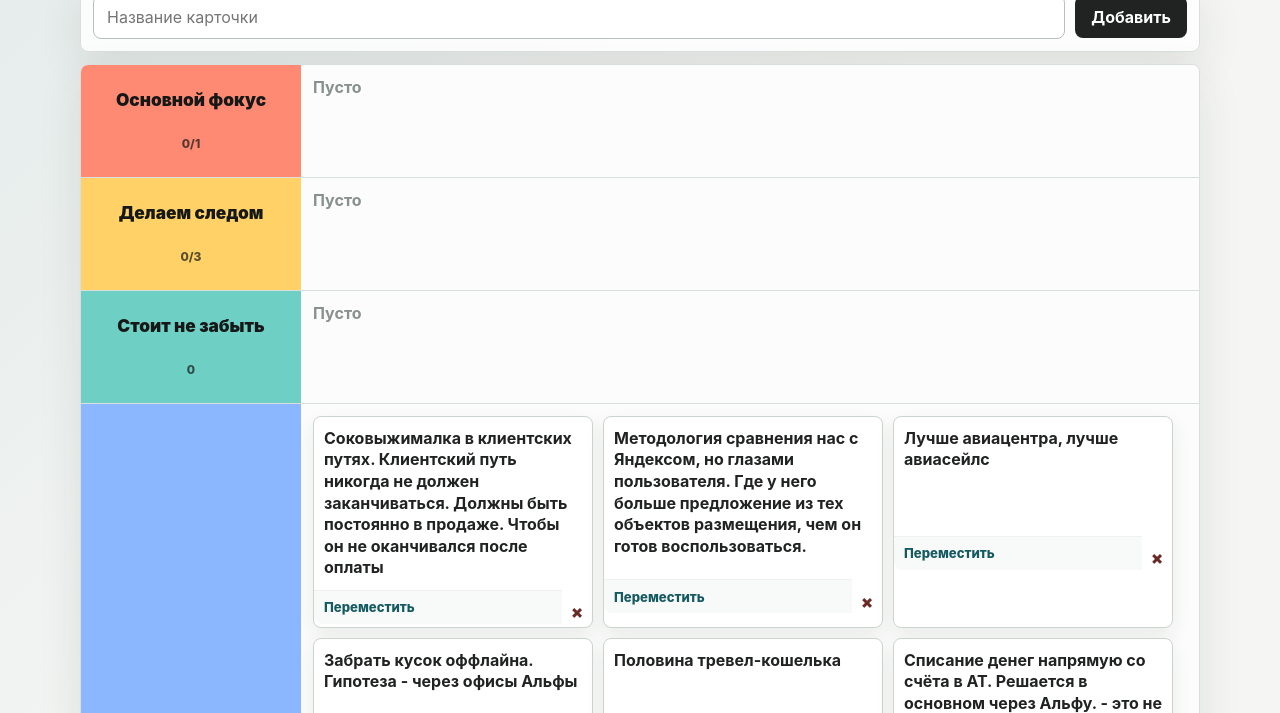
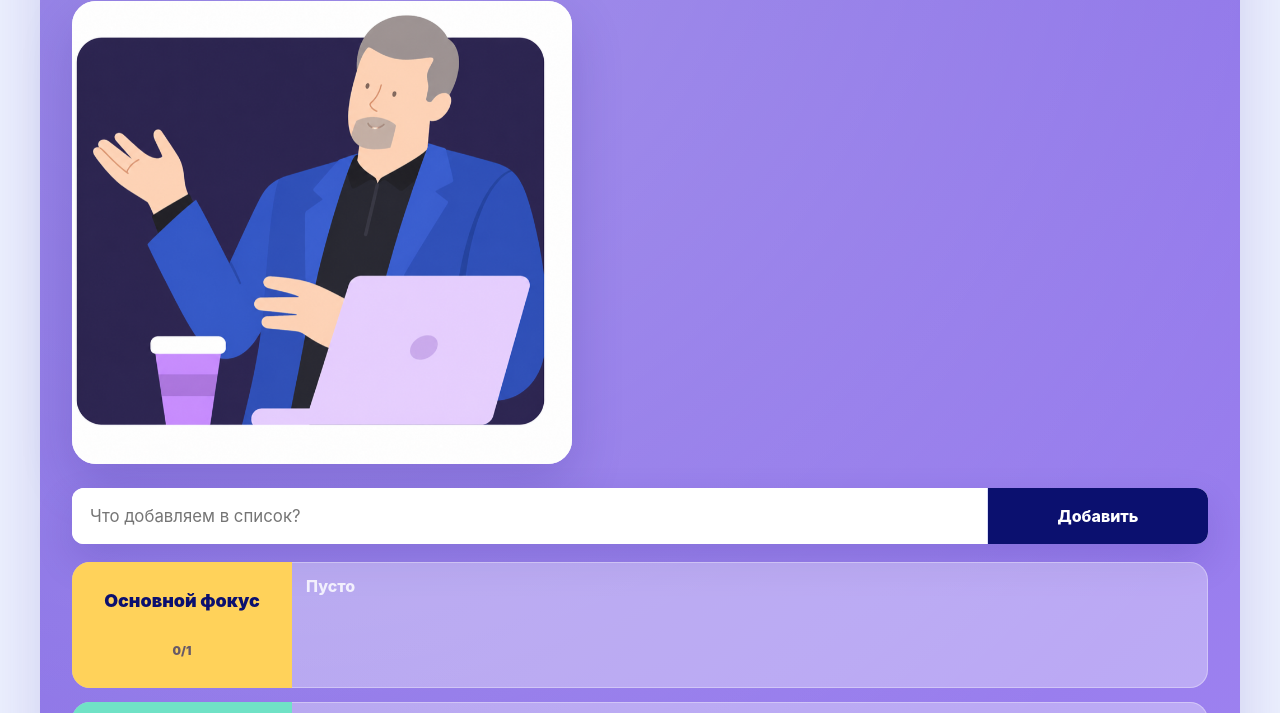
Before and after one commit to snaxser-sudo/tir-list, a plain HTML site: page index.html in a window 1280 px wide. Shown: the part 129-842 px from the top of the page. Drawn offline with Linux system fonts and the light colour scheme.

Commit message:
Apply travel-style redesign

```diff
--- a/index.html
+++ b/index.html
@@ -5,14 +5,14 @@
     <meta name="viewport" content="width=device-width, initial-scale=1">
     <meta name="robots" content="noindex, nofollow, noarchive, nosnippet, noimageindex">
     <meta name="googlebot" content="noindex, nofollow, noarchive, nosnippet, noimageindex">
-    <title>Tier List</title>
+    <title>Приоритеты</title>
     <link rel="stylesheet" href="styles.css">
   </head>
   <body>
     <main class="app-shell">
       <header class="app-header">
         <div>
-          <h1>Tier List</h1>
+          <h1>Приоритеты на Q2</h1>
         </div>
         <div class="header-actions">
           <button class="button button-secondary" id="reset-button" type="button">Сбросить</button>
@@ -20,10 +20,14 @@
         </div>
       </header>
 
+      <section class="hero-illustration" aria-label="Иллюстрация">
+        <img src="hero.png" alt="" loading="eager">
+      </section>
+
       <section class="toolbar" aria-label="Панель карточек">
         <form class="add-form" id="add-form" autocomplete="off">
           <label class="sr-only" for="item-title">Название карточки</label>
-          <input id="item-title" name="title" maxlength="500" placeholder="Название карточки">
+          <input id="item-title" name="title" maxlength="500" placeholder="Что добавляем в список?">
           <button class="button button-dark" type="submit">Добавить</button>
         </form>
       </section>
--- a/styles.css
+++ b/styles.css
@@ -1,17 +1,23 @@
 :root {
   color-scheme: light;
-  --bg: #f5f6f4;
-  --panel: #ffffff;
-  --panel-soft: #f0f3f2;
-  --text: #202322;
-  --muted: #646b68;
-  --line: #d9dfdc;
-  --line-strong: #b7c0bc;
-  --danger: #b8332f;
-  --danger-soft: #fff1ef;
-  --focus: #156e75;
-  --shadow: 0 16px 44px rgba(37, 45, 41, 0.1);
-  --radius: 8px;
+  --bg: #eef2ff;
+  --panel: #f4f5ff;
+  --panel-soft: rgba(255, 255, 255, 0.2);
+  --text: #0b106f;
+  --muted: #6f75a5;
+  --line: rgba(255, 255, 255, 0.46);
+  --line-strong: #c9cdf5;
+  --danger: #df3d5d;
+  --danger-soft: #fff0f5;
+  --focus: #1d8cff;
+  --shadow: 0 24px 70px rgba(67, 49, 170, 0.2);
+  --radius: 18px;
+  --navy: #0b106f;
+  --violet: #8262ef;
+  --violet-soft: #a98df3;
+  --green: #18bf6b;
+  --blue: #2fb0ff;
+  --orange: #ff7a00;
 }
 
 * {
@@ -21,10 +27,7 @@
 body {
   min-height: 100vh;
   margin: 0;
-  background:
-    linear-gradient(135deg, rgba(21, 110, 117, 0.08), transparent 34%),
-    linear-gradient(315deg, rgba(194, 80, 57, 0.08), transparent 30%),
-    var(--bg);
+  background: var(--bg);
   color: var(--text);
   font-family:
     Inter, ui-sans-serif, system-ui, -apple-system, BlinkMacSystemFont,
@@ -42,23 +45,30 @@ button {
 }
 
 .app-shell {
-  width: min(1120px, calc(100% - 32px));
-  margin: 0 auto;
-  padding: 32px 0;
+  width: min(1200px, calc(100% - 28px));
+  margin: 4px auto 24px;
+  border-radius: 0 0 24px 24px;
+  padding: 46px 32px 34px;
+  background:
+    radial-gradient(circle at 22% 0%, rgba(255, 255, 255, 0.26), transparent 34%),
+    linear-gradient(140deg, #7b64df 0%, #9f83f1 48%, #8c6bea 100%);
+  box-shadow: var(--shadow);
 }
 
 .app-header {
   display: flex;
-  align-items: flex-end;
+  align-items: flex-start;
   justify-content: space-between;
-  gap: 20px;
-  margin-bottom: 18px;
+  gap: 22px;
+  margin-bottom: 22px;
 }
 
 h1 {
   margin: 0;
-  font-size: clamp(2.1rem, 5vw, 4rem);
-  line-height: 0.95;
+  color: #fff;
+  font-size: clamp(2.25rem, 4.5vw, 4.35rem);
+  font-weight: 900;
+  line-height: 1;
   letter-spacing: 0;
 }
 
@@ -69,28 +79,49 @@ h1 {
   gap: 10px;
 }
 
+.hero-illustration {
+  width: min(500px, 100%);
+  margin: 0 0 24px;
+  border-radius: 24px;
+  overflow: hidden;
+  background:
+    linear-gradient(140deg, rgba(255, 255, 255, 0.9), rgba(244, 245, 255, 0.72)),
+    #f4f5ff;
+  box-shadow: 0 20px 52px rgba(40, 26, 129, 0.2);
+}
+
+.hero-illustration img {
+  display: block;
+  width: 100%;
+  aspect-ratio: 1.08;
+  object-fit: cover;
+}
+
 .toolbar {
-  margin-bottom: 12px;
-  padding: 12px;
-  border: 1px solid var(--line);
-  border-radius: var(--radius);
-  background: rgba(255, 255, 255, 0.82);
-  box-shadow: var(--shadow);
+  margin-bottom: 18px;
+  padding: 0;
+  border: 0;
+  border-radius: 12px;
+  background: #fff;
+  box-shadow: 0 16px 38px rgba(40, 26, 129, 0.16);
 }
 
 .add-form {
   width: 100%;
+  gap: 0;
 }
 
 .add-form input {
   min-width: 0;
   flex: 1;
-  height: 44px;
-  border: 1px solid var(--line-strong);
-  border-radius: var(--radius);
-  padding: 0 13px;
+  height: 56px;
+  border: 0;
+  border-right: 1px solid #d9dcf8;
+  border-radius: 12px 0 0 12px;
+  padding: 0 18px;
   background: #fff;
   color: var(--text);
+  font-size: 1.05rem;
 }
 
 .add-form input:focus {
@@ -99,11 +130,11 @@ h1 {
 }
 
 .button {
-  min-height: 42px;
-  border: 1px solid transparent;
-  border-radius: var(--radius);
-  padding: 0 15px;
-  font-weight: 750;
+  min-height: 56px;
+  border: 2px solid rgba(255, 255, 255, 0.86);
+  border-radius: 12px;
+  padding: 0 18px;
+  font-weight: 850;
   color: var(--text);
   background: var(--panel);
   transition:
@@ -123,28 +154,32 @@ h1 {
 }
 
 .button-primary {
-  background: #156e75;
+  background: var(--green);
   color: #fff;
 }
 
 .button-secondary {
-  border-color: var(--line-strong);
+  background: var(--blue);
+  color: #fff;
 }
 
 .button-dark {
-  background: #202322;
+  min-width: 220px;
+  border-radius: 0 12px 12px 0;
+  border-color: transparent;
+  background: var(--navy);
   color: #fff;
 }
 
 .status {
-  min-height: 42px;
-  margin: 12px 0;
-  border: 1px solid #a9c5c3;
-  border-radius: var(--radius);
-  padding: 10px 12px;
-  background: #edf8f7;
-  color: #155a60;
-  font-weight: 700;
+  min-height: 48px;
+  margin: 16px 0;
+  border: 0;
+  border-radius: 12px;
+  padding: 13px 16px;
+  background: rgba(255, 255, 255, 0.92);
+  color: var(--navy);
+  font-weight: 850;
 }
 
 .status[data-type="error"] {
@@ -154,18 +189,23 @@ h1 {
 }
 
 .tier-board {
-  overflow: hidden;
-  border: 1px solid var(--line);
-  border-radius: var(--radius);
-  background: var(--panel);
-  box-shadow: var(--shadow);
+  display: grid;
+  gap: 14px;
+  overflow: visible;
+  border: 0;
+  border-radius: 0;
+  background: transparent;
+  box-shadow: none;
 }
 
 .tier-row {
   display: grid;
   grid-template-columns: 220px minmax(0, 1fr);
-  min-height: 112px;
-  border-bottom: 1px solid var(--line);
+  min-height: 126px;
+  border: 0;
+  border-radius: 18px;
+  background: rgba(255, 255, 255, 0.24);
+  box-shadow: inset 0 0 0 1px rgba(255, 255, 255, 0.32);
 }
 
 .tier-row:last-child {
@@ -175,73 +215,75 @@ h1 {
 .tier-label {
   display: grid;
   place-items: center;
-  padding: 14px;
-  color: #161817;
-  font-size: 1.08rem;
+  padding: 18px;
+  color: var(--navy);
+  font-size: 1.12rem;
   font-weight: 900;
   line-height: 1.15;
   text-align: center;
+  border-radius: 18px 0 0 18px;
 }
 
 .tier-label small {
   display: block;
-  margin-top: 4px;
-  color: rgba(22, 24, 23, 0.72);
+  margin-top: 8px;
+  color: rgba(11, 16, 111, 0.62);
   font-size: 0.75rem;
-  font-weight: 800;
+  font-weight: 900;
 }
 
 .tier-S .tier-label {
-  background: #ff8a74;
+  background: #ffd25a;
 }
 
 .tier-A .tier-label {
-  background: #ffd166;
+  background: #70e2c6;
 }
 
 .tier-B .tier-label {
-  background: #6ed0c4;
+  background: #bbd7ff;
 }
 
 .tier-C .tier-label {
-  background: #8ab7ff;
+  background: #e6e8ff;
 }
 
 .items-zone {
   display: flex;
   flex-wrap: wrap;
   align-content: flex-start;
-  gap: 10px;
-  min-height: 112px;
-  padding: 12px;
-  background: #fbfcfb;
+  gap: 12px;
+  min-height: 126px;
+  padding: 14px;
+  border-radius: 0 18px 18px 0;
+  background: rgba(255, 255, 255, 0.12);
   transition:
     background-color 160ms ease,
     box-shadow 160ms ease;
 }
 
 .items-zone.is-over {
-  background: #eef9f7;
-  box-shadow: inset 0 0 0 2px #6ed0c4;
+  background: rgba(255, 255, 255, 0.28);
+  box-shadow: inset 0 0 0 2px #fff;
 }
 
 .empty-tier {
   align-self: center;
   margin: 0;
-  color: #89918d;
-  font-weight: 700;
+  color: rgba(255, 255, 255, 0.82);
+  font-weight: 850;
 }
 
 .item-card {
   display: grid;
   grid-template-columns: minmax(104px, 1fr) 30px;
   align-items: start;
-  width: min(280px, 100%);
+  width: min(300px, 100%);
   min-height: 46px;
-  border: 1px solid #ccd4d0;
-  border-radius: var(--radius);
-  background: #fff;
-  box-shadow: 0 8px 20px rgba(37, 45, 41, 0.08);
+  border: 0;
+  border-radius: 18px;
+  background: #f4f5ff;
+  box-shadow: 0 14px 30px rgba(42, 25, 129, 0.18);
 }
 
 .item-card[draggable="true"] {
@@ -258,12 +300,12 @@ h1 {
   min-width: 0;
   min-height: 44px;
   border: 0;
-  border-radius: var(--radius) var(--radius) 0 0;
-  padding: 11px 10px;
+  border-radius: 18px 18px 0 0;
+  padding: 16px 16px 12px;
   background: transparent;
-  color: var(--text);
-  font-weight: 750;
-  line-height: 1.35;
+  color: var(--navy);
+  font-weight: 850;
+  line-height: 1.32;
   overflow: hidden;
   overflow-wrap: anywhere;
   resize: none;
@@ -286,30 +328,30 @@ h1 {
   height: 30px;
   border: 0;
   border-radius: 50%;
-  margin-top: 7px;
-  margin-right: 7px;
+  margin-top: 4px;
+  margin-right: 8px;
   background: transparent;
-  color: #6b2925;
+  color: var(--danger);
   font-size: 1.1rem;
   font-weight: 900;
 }
 
 .move-card {
-  min-height: 34px;
+  min-height: 42px;
   border: 0;
-  border-top: 1px solid #eef1ef;
-  border-radius: 0 0 0 var(--radius);
-  padding: 0 10px;
-  background: #f8faf9;
-  color: #155a60;
-  font-size: 0.82rem;
-  font-weight: 850;
-  text-align: left;
+  border-top: 2px dashed rgba(130, 98, 239, 0.28);
+  border-radius: 0 0 0 18px;
+  padding: 0 16px;
+  background: #f4f5ff;
+  color: var(--navy);
+  font-size: 0.9rem;
+  font-weight: 900;
+  text-align: center;
 }
 
 .move-card:hover,
 .move-card:focus-visible {
-  background: #edf8f7;
+  background: #e6e8ff;
   outline: none;
 }
 
@@ -335,16 +377,16 @@ h1 {
   display: none;
   align-items: flex-end;
   padding: 12px;
-  background: rgba(22, 24, 23, 0.36);
+  background: rgba(17, 13, 70, 0.42);
 }
 
 .move-panel {
   width: 100%;
-  border-radius: var(--radius);
-  border: 1px solid var(--line);
-  padding: 14px;
-  background: #fff;
-  box-shadow: 0 22px 60px rgba(22, 24, 23, 0.24);
+  border-radius: 18px;
+  border: 1px solid rgba(255, 255, 255, 0.72);
+  padding: 16px;
+  background: #f4f5ff;
+  box-shadow: 0 22px 60px rgba(17, 13, 70, 0.32);
 }
 
 .move-panel h2 {
@@ -357,7 +399,7 @@ h1 {
   max-height: 92px;
   overflow: auto;
   margin: 8px 0 12px;
-  color: var(--muted);
+  color: var(--navy);
   line-height: 1.35;
 }
 
@@ -369,16 +411,16 @@ h1 {
 .move-option,
 .move-secondary {
   width: 100%;
-  min-height: 44px;
-  border-radius: var(--radius);
+  min-height: 48px;
+  border-radius: 12px;
   padding: 10px 12px;
-  font-weight: 800;
+  font-weight: 900;
 }
 
 .move-option {
-  border: 1px solid var(--line-strong);
-  background: #f9fbfa;
-  color: var(--text);
+  border: 0;
+  background: #fff;
+  color: var(--navy);
   text-align: left;
 }
 
@@ -390,15 +432,16 @@ h1 {
 
 .move-secondary {
   margin-top: 8px;
-  border: 1px solid var(--line);
+  border: 1px solid var(--line-strong);
   background: #fff;
-  color: var(--text);
+  color: var(--navy);
 }
 
 @media (max-width: 720px) {
   .app-shell {
-    width: min(100% - 20px, 1120px);
-    padding: 18px 0;
+    width: min(100% - 12px, 1120px);
+    margin-top: 0;
+    padding: 24px 16px;
   }
 
   .app-header {
@@ -412,8 +455,21 @@ h1 {
     grid-template-columns: 1fr 1fr;
   }
 
+  .add-form {
+    grid-template-columns: 1fr;
+  }
+
   .add-form input {
     grid-column: 1 / -1;
+    border-right: 0;
+    border-bottom: 1px solid #d9dcf8;
+    border-radius: 12px 12px 0 0;
+  }
+
+  .button-dark {
+    width: 100%;
+    min-width: 0;
+    border-radius: 0 0 12px 12px;
   }
 
   .tier-row {
@@ -424,7 +480,9 @@ h1 {
     display: flex;
     justify-content: space-between;
     min-height: 54px;
-    font-size: 1.35rem;
+    border-radius: 18px 18px 0 0;
+    font-size: 1.12rem;
+    text-align: left;
   }
 
   .tier-label small {
@@ -433,6 +491,7 @@ h1 {
 
   .items-zone {
     min-height: 94px;
+    border-radius: 0 0 18px 18px;
   }
 
   .item-card {
```
Also changed, not shown: hero.png (added).
